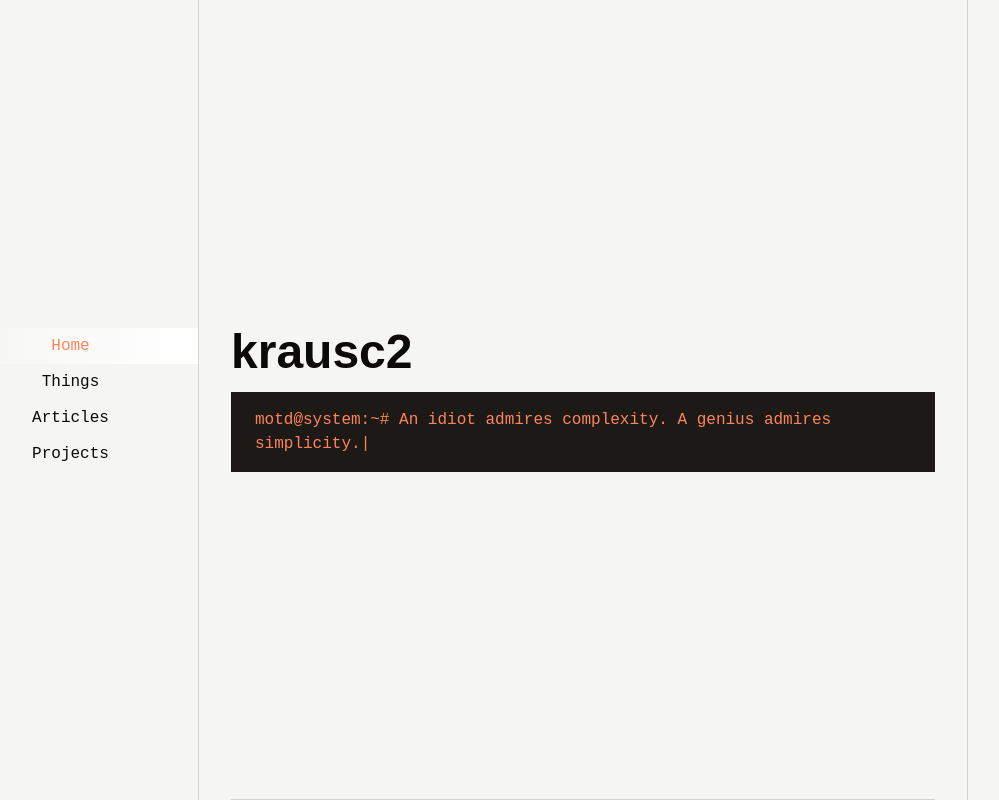
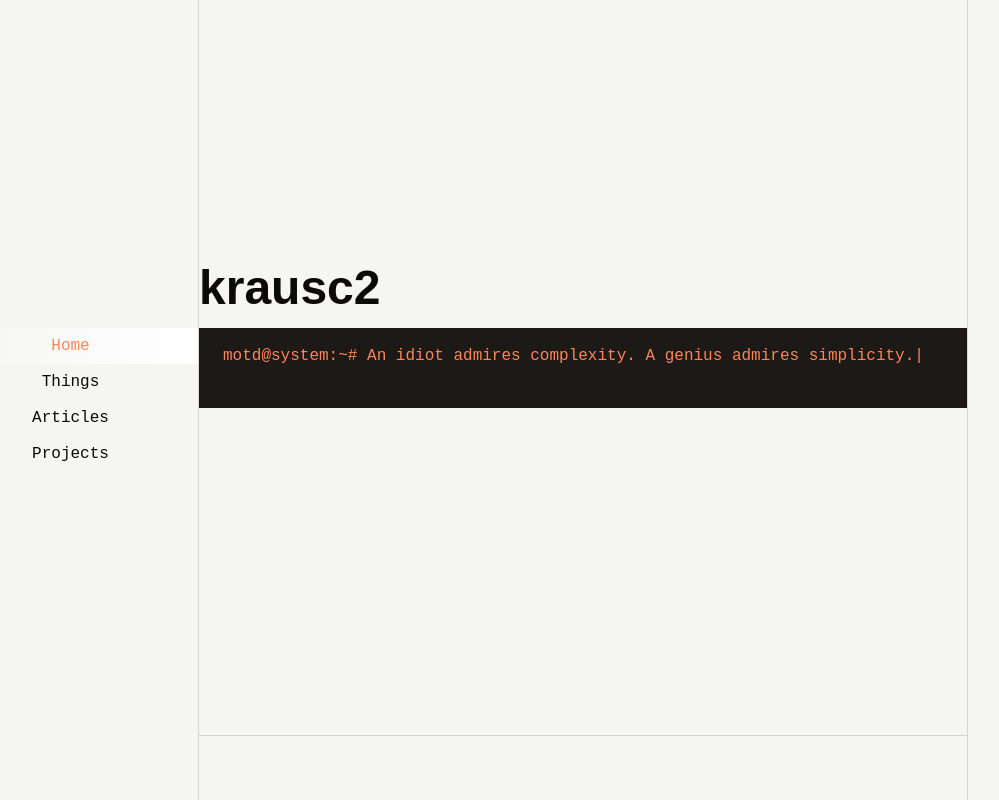
Before and after one commit to krausc2/kc2.dev, a SvelteKit app: page / in a window 1280 px wide. Shown: the whole page, without its empty margins (57-1056 px from the left). Built offline with nearby package versions, Linux system fonts and the light colour scheme.

Commit message:
refactor: add conditional format logic to hero element for future feature

```diff
--- a/src/routes/+layout.svelte
+++ b/src/routes/+layout.svelte
@@ -63,13 +63,20 @@
 		<div class="grid flex-1">
 			{#key page.url.pathname}
 				<div
-					class="col-start-1 row-start-1 mx-auto flex w-full max-w-[110ch] flex-col px-8 pt-16"
+					class="col-start-1 row-start-1 flex h-full flex-col"
 					in:fade={{ duration: 150, delay: 150 }}
 					out:fade={{ duration: 150 }}
 				>
-					{@render children()}
+					{#if page.url.pathname === '/'}
+						{@render children()}
+					{:else}
+						<div class="mx-auto flex w-full max-w-[110ch] flex-col px-8 pt-16">
+							{@render children()}
+						</div>
+					{/if}
 
-					<footer class="mt-auto border-t pt-4 pb-4 font-mono">
+					<div class="mx-auto mt-auto w-full max-w-[110ch] px-8">
+						<footer class="border-t pb-4 pt-4 font-mono">
 						<p>
 							📍 Currently in Sydney ({clock.hours}<span class="blink">:</span>{clock.minutes}
 							{clock.emoji})
@@ -84,7 +91,8 @@
 								></span
 							>
 						</p>
-					</footer>
+						</footer>
+					</div>
 				</div>
 			{/key}
 		</div>
```
